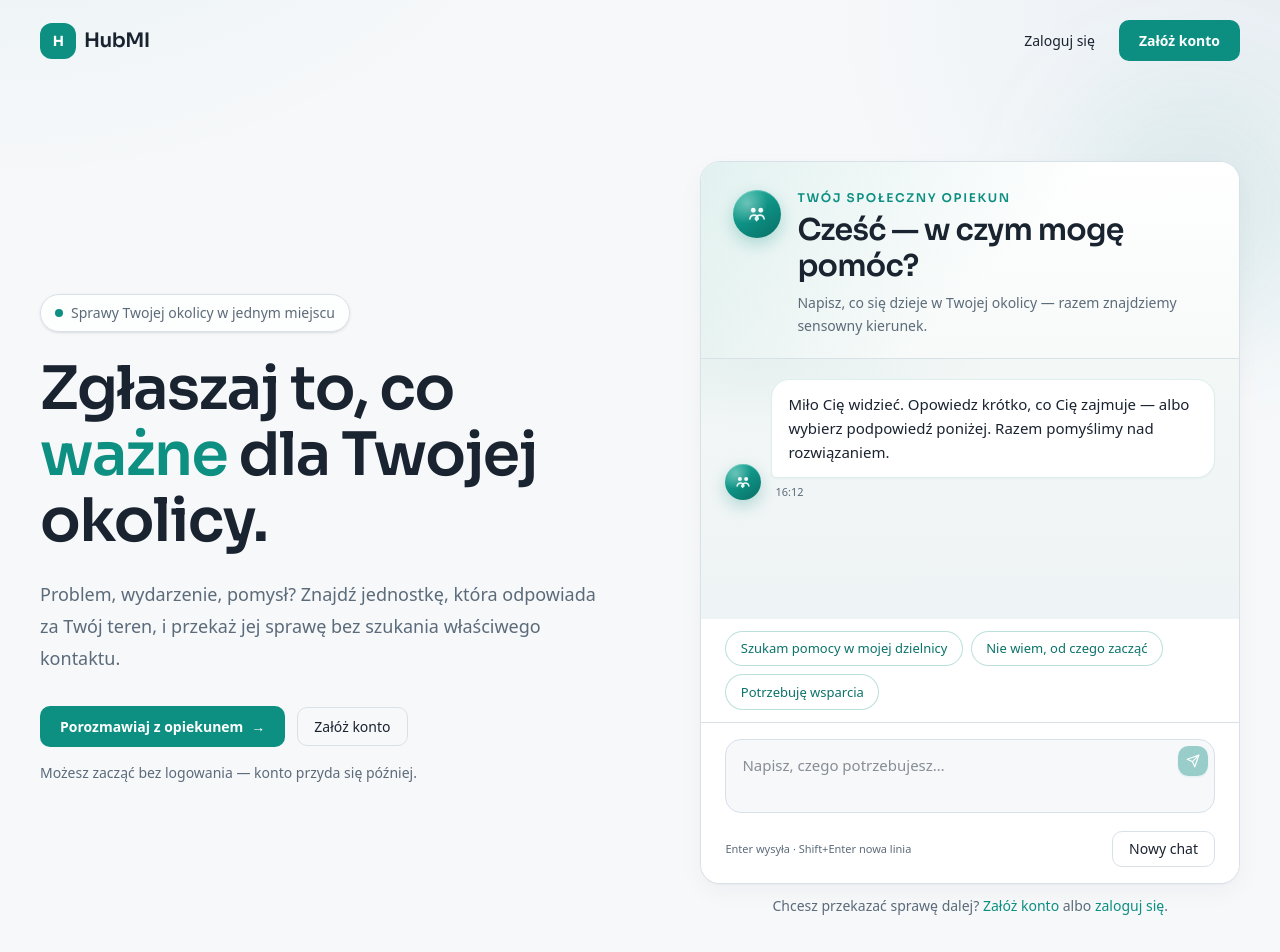
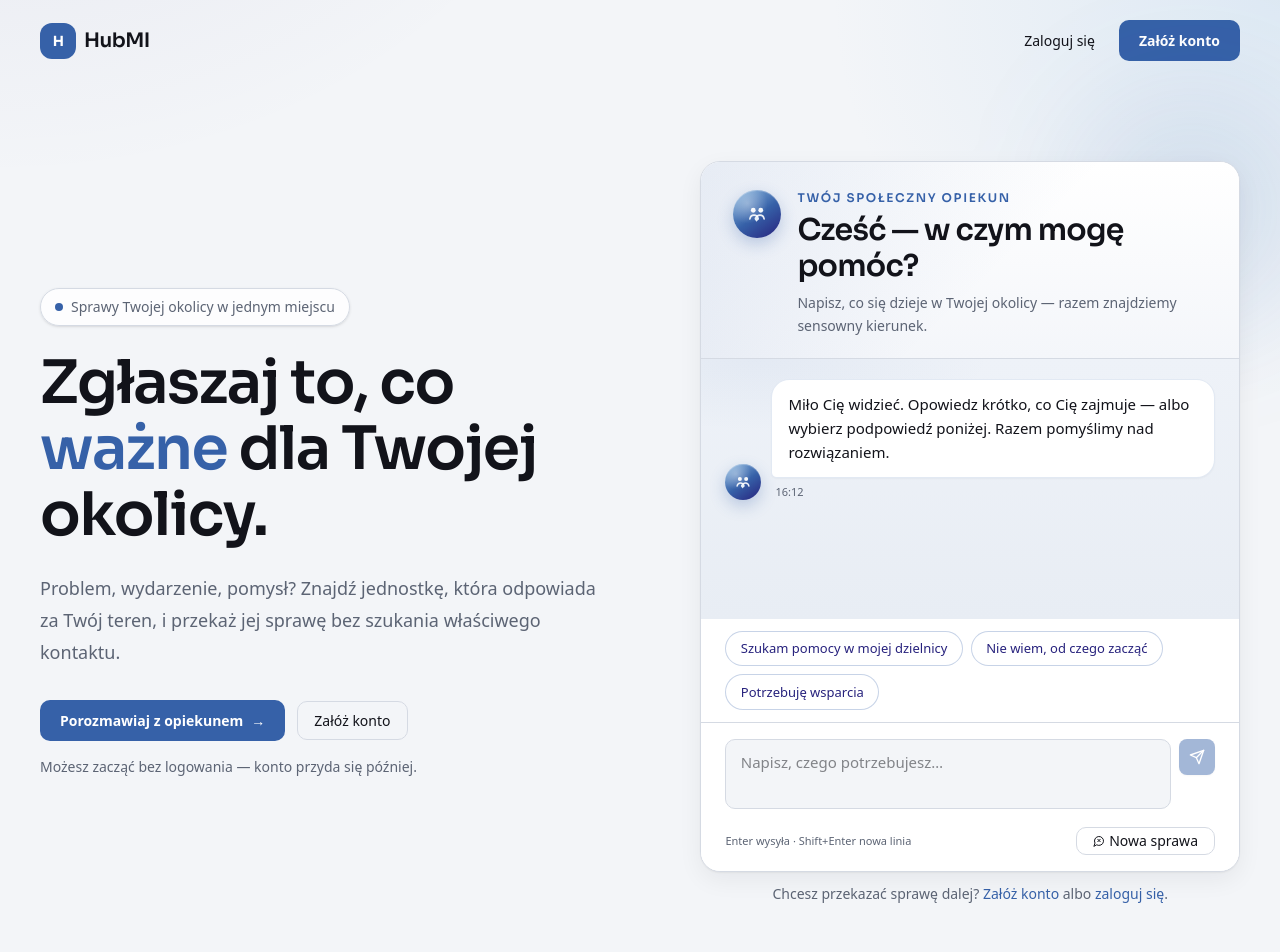
Before and after one commit to ofideveloper/hackyeah-2026-hubmi, a Next.js app in the folder apps/web/: page / in a window 1280 px wide. Shown: the top 952 px of the page. Built offline with nearby package versions, Linux system fonts and the light colour scheme.

Commit message:
updated color schema

```diff
--- a/apps/web/src/components/AssistantChat.tsx
+++ b/apps/web/src/components/AssistantChat.tsx
@@ -74,7 +74,7 @@ function CaretakerMark({ size = "md" }: { size?: "sm" | "md" }) {
         />
         <path
           d="M16 26.2c-.35-.28-2.2-1.55-2.9-3-.7-1.5-.3-2.7.8-3 .6-.15 1.15.1 1.55.55.4-.45.95-.7 1.55-.55 1.1.3 1.5 1.5.8 3-.7 1.45-2.55 2.72-2.9 3Z"
-          fill="#dff7f3"
+          fill="#e8f1fa"
         />
       </svg>
     </div>
@@ -391,7 +391,8 @@ export function AssistantChat({ userName, guestMode = false }: AssistantChatProp
       )}
 
       <form onSubmit={onSubmit} className="chat-composer border-t border-[var(--border)] px-4 py-4 sm:px-6">
-        <label className="relative block min-w-0">
+        <div className="flex items-start gap-2">
+          <label className="min-w-0 flex-1">
             <span className="sr-only">Twoja wiadomość</span>
             <textarea
               value={input}
@@ -400,8 +401,9 @@ export function AssistantChat({ userName, guestMode = false }: AssistantChatProp
               rows={2}
               disabled={busy}
               placeholder="Napisz, czego potrzebujesz…"
-            className="chat-input chat-input-with-send"
+              className="chat-input"
             />
+          </label>
           <button
             type="submit"
             disabled={busy || !input.trim()}
@@ -410,11 +412,11 @@ export function AssistantChat({ userName, guestMode = false }: AssistantChatProp
             title="Wyślij"
           >
             <svg
-              className="h-3.5 w-3.5"
+              className="h-4 w-4"
               viewBox="0 0 24 24"
               fill="none"
               stroke="currentColor"
-              strokeWidth="2.2"
+              strokeWidth="2"
               strokeLinecap="round"
               strokeLinejoin="round"
               aria-hidden
@@ -423,7 +425,7 @@ export function AssistantChat({ userName, guestMode = false }: AssistantChatProp
               <path d="M22 2 11 13" />
             </svg>
           </button>
-        </label>
+        </div>
         <div className="mt-3 flex items-center justify-between gap-3">
           <p className="text-[11px] text-[var(--muted)]">
             Enter wysyła · Shift+Enter nowa linia
@@ -432,10 +434,24 @@ export function AssistantChat({ userName, guestMode = false }: AssistantChatProp
             type="button"
             onClick={startNewChat}
             disabled={busy || onlyWelcome}
-            className="btn-ghost shrink-0 px-2.5 py-1.5 text-xs font-medium"
-            title="Wyczyść rozmowę i zacznij od nowa"
+            className="btn-ghost inline-flex h-7 shrink-0 items-center gap-1 rounded-md px-2 py-0 text-[11px] font-medium leading-none"
+            title="Zacznij nową sprawę — wyczyść rozmowę"
           >
-            Nowy chat
+            <svg
+              className="h-3 w-3"
+              viewBox="0 0 24 24"
+              fill="none"
+              stroke="currentColor"
+              strokeWidth="2"
+              strokeLinecap="round"
+              strokeLinejoin="round"
+              aria-hidden
+            >
+              <path d="M7.9 20A9 9 0 1 0 4 16.1L2 22Z" />
+              <path d="m9.5 8.5 5 5" />
+              <path d="m14.5 8.5-5 5" />
+            </svg>
+            Nowa sprawa
           </button>
         </div>
       </form>
--- a/apps/web/src/pages/_document.tsx
+++ b/apps/web/src/pages/_document.tsx
@@ -4,7 +4,7 @@ export default function Document() {
   return (
     <Html lang="pl">
       <Head>
-        <meta name="theme-color" content="#0d8f82" />
+        <meta name="theme-color" content="#27227d" />
         <meta name="application-name" content="HubMI" />
         <meta name="apple-mobile-web-app-capable" content="yes" />
         <meta name="apple-mobile-web-app-status-bar-style" content="default" />
--- a/apps/web/src/pages/index.tsx
+++ b/apps/web/src/pages/index.tsx
@@ -167,7 +167,7 @@ export default function HomePage() {
                 </div>
                 <Link
                   href="/register"
-                  className="inline-flex shrink-0 items-center justify-center gap-2 rounded-lg bg-white px-5 py-3 text-sm font-semibold text-[var(--text)] transition hover:bg-emerald-50"
+                  className="inline-flex shrink-0 items-center justify-center gap-2 rounded-lg bg-white px-5 py-3 text-sm font-semibold text-[var(--text)] transition hover:bg-[var(--accent-soft)]"
                 >
                   Załóż konto
                   <span aria-hidden="true">→</span>
--- a/apps/web/src/styles/globals.css
+++ b/apps/web/src/styles/globals.css
@@ -1,17 +1,18 @@
 @import "tailwindcss";
 
 :root {
-  --bg: #f6f8fa;
+  --bg: #f3f5f8;
   --bg-elevated: #ffffff;
-  --border: #d8e0e8;
-  --text: #1a2330;
-  --muted: #5c6b7a;
-  --accent: #0d8f82;
-  --accent-hover: #0a7369;
-  --accent-soft: rgba(13, 143, 130, 0.1);
+  --border: #d5dae3;
+  --text: #12131a;
+  --muted: #5c6474;
+  --accent: #3661a8;
+  --accent-hover: #27227d;
+  --accent-light: #94c0e5;
+  --accent-soft: rgba(54, 97, 168, 0.12);
   --danger: #c23b3b;
-  --ring: rgba(13, 143, 130, 0.28);
-  --shadow: 0 1px 2px rgba(26, 35, 48, 0.04), 0 8px 24px rgba(26, 35, 48, 0.04);
+  --ring: rgba(54, 97, 168, 0.28);
+  --shadow: 0 1px 2px rgba(18, 19, 26, 0.05), 0 8px 24px rgba(18, 19, 26, 0.06);
 }
 
 @theme inline {
@@ -23,8 +24,8 @@
 
 body {
   background:
-    radial-gradient(ellipse 90% 55% at 0% -20%, rgba(13, 143, 130, 0.09), transparent 55%),
-    radial-gradient(ellipse 70% 45% at 100% 0%, rgba(70, 120, 160, 0.07), transparent 50%),
+    radial-gradient(ellipse 90% 55% at 0% -20%, rgba(39, 34, 125, 0.08), transparent 55%),
+    radial-gradient(ellipse 70% 45% at 100% 0%, rgba(148, 192, 229, 0.22), transparent 50%),
     var(--bg);
   color: var(--text);
   min-height: 100vh;
@@ -139,8 +140,8 @@ body {
 
 .chat-shell-header {
   background:
-    linear-gradient(135deg, rgba(13, 143, 130, 0.12), transparent 55%),
-    linear-gradient(180deg, #ffffff, #f7faf9);
+    linear-gradient(135deg, rgba(54, 97, 168, 0.12), transparent 55%),
+    linear-gradient(180deg, #ffffff, #f4f6fa);
   border-bottom: 1px solid var(--border);
 }
 
@@ -148,21 +149,21 @@ body {
   color: #ffffff;
   background:
     radial-gradient(circle at 30% 28%, rgba(255, 255, 255, 0.35), transparent 42%),
-    linear-gradient(145deg, #2bb8a4 0%, var(--accent) 52%, #0a6e65 100%);
+    linear-gradient(145deg, #94c0e5 0%, var(--accent) 52%, #27227d 100%);
   box-shadow:
     0 1px 0 rgba(255, 255, 255, 0.25) inset,
-    0 6px 16px rgba(13, 143, 130, 0.28);
+    0 6px 16px rgba(54, 97, 168, 0.28);
 }
 
 .chat-thread {
   background:
-    radial-gradient(ellipse 80% 50% at 10% 0%, rgba(13, 143, 130, 0.06), transparent 55%),
-    linear-gradient(180deg, #f3f7f6 0%, #eef3f5 100%);
+    radial-gradient(ellipse 80% 50% at 10% 0%, rgba(54, 97, 168, 0.06), transparent 55%),
+    linear-gradient(180deg, #eef2f8 0%, #e8edf4 100%);
 }
 
 .chat-bubble-caretaker {
   border-radius: 1.15rem 1.15rem 1.15rem 0.35rem;
-  border: 1px solid rgba(13, 143, 130, 0.14);
+  border: 1px solid rgba(54, 97, 168, 0.14);
   background: #ffffff;
   color: var(--text);
   box-shadow: 0 1px 2px rgba(26, 35, 48, 0.04);
@@ -170,9 +171,9 @@ body {
 
 .chat-bubble-user {
   border-radius: 1.15rem 1.15rem 0.35rem 1.15rem;
-  background: linear-gradient(145deg, #12a090, var(--accent));
+  background: linear-gradient(145deg, #3661a8, var(--accent));
   color: #fff;
-  box-shadow: 0 4px 12px rgba(13, 143, 130, 0.22);
+  box-shadow: 0 4px 12px rgba(54, 97, 168, 0.22);
 }
 
 .chat-bubble-error {
@@ -295,13 +296,13 @@ body {
   flex-direction: column;
   gap: 0.35rem;
   border-radius: 1rem;
-  border: 1px solid rgba(13, 143, 130, 0.2);
+  border: 1px solid rgba(54, 97, 168, 0.2);
   background:
     linear-gradient(135deg, rgba(255, 255, 255, 0.95), rgba(236, 248, 246, 0.95)),
     #fff;
   padding: 0.85rem 0.95rem;
   text-align: left;
-  box-shadow: 0 4px 14px rgba(13, 143, 130, 0.08);
+  box-shadow: 0 4px 14px rgba(54, 97, 168, 0.08);
   transition:
     transform 0.18s ease,
     border-color 0.18s ease,
@@ -310,8 +311,8 @@ body {
 
 .project-suggest-card:hover {
   transform: translateY(-2px);
-  border-color: rgba(13, 143, 130, 0.45);
-  box-shadow: 0 8px 22px rgba(13, 143, 130, 0.14);
+  border-color: rgba(54, 97, 168, 0.45);
+  box-shadow: 0 8px 22px rgba(54, 97, 168, 0.14);
 }
 
 .project-suggest-card:focus-visible {
@@ -361,7 +362,7 @@ body {
   margin-top: 0.65rem;
   width: 100%;
   border-radius: 1rem;
-  border: 1px dashed rgba(13, 143, 130, 0.35);
+  border: 1px dashed rgba(54, 97, 168, 0.35);
   background: rgba(236, 248, 246, 0.85);
   padding: 0.85rem 0.95rem;
 }
@@ -392,11 +393,11 @@ body {
   margin-top: 0.65rem;
   width: 100%;
   border-radius: 1rem;
-  border: 1px solid rgba(13, 143, 130, 0.28);
+  border: 1px solid rgba(54, 97, 168, 0.28);
   background:
     linear-gradient(135deg, rgba(255, 255, 255, 0.96), rgba(236, 248, 246, 0.96));
   padding: 0.9rem 1rem;
-  box-shadow: 0 4px 14px rgba(13, 143, 130, 0.08);
+  box-shadow: 0 4px 14px rgba(54, 97, 168, 0.08);
 }
 
 .location-request-card-urgent {
@@ -466,7 +467,7 @@ body {
   min-height: 7.5rem;
   background:
     radial-gradient(circle at 20% 30%, rgba(255, 255, 255, 0.35), transparent 45%),
-    linear-gradient(145deg, #2bb8a4 0%, var(--accent) 50%, #0a6e65 100%);
+    linear-gradient(145deg, #94c0e5 0%, var(--accent) 50%, #27227d 100%);
   padding: 1.25rem 1.35rem;
 }
 
@@ -545,7 +546,7 @@ body {
 
 .chat-chip {
   border-radius: 999px;
-  border: 1px solid rgba(13, 143, 130, 0.28);
+  border: 1px solid rgba(54, 97, 168, 0.28);
   background: rgba(255, 255, 255, 0.85);
   padding: 0.45rem 0.9rem;
   font-size: 0.8125rem;
@@ -568,18 +569,13 @@ body {
   width: 100%;
   min-height: 3.25rem;
   resize: none;
-  border-radius: 1rem;
+  border-radius: 0.625rem;
   border: 1px solid var(--border);
   background: var(--bg);
-  padding: 0.85rem 1rem;
+  padding: 0.75rem 0.9rem;
   font-size: 0.9375rem;
   line-height: 1.45;
   transition: border-color 0.15s ease, box-shadow 0.15s ease, background 0.15s ease;
-}
-
-.chat-input-with-send {
-  padding-right: 2.6rem;
-  padding-top: 0.9rem;
 }
 
 .chat-input:focus {
@@ -593,32 +589,36 @@ body {
   opacity: 0.65;
 }
 
+/* Jak aivoxpop: size=icon obok textarea, wyrównany do góry */
 .chat-send {
-  position: absolute;
-  top: 0.45rem;
-  right: 0.45rem;
   display: inline-flex;
-  height: 1.85rem;
-  width: 1.85rem;
+  height: 2.25rem;
+  width: 2.25rem;
+  flex-shrink: 0;
   align-items: center;
   justify-content: center;
+  align-self: flex-start;
   border: none;
-  border-radius: 0.65rem;
+  border-radius: 0.5rem;
   padding: 0;
   color: #fff;
   background: var(--accent);
-  box-shadow: 0 1px 2px rgba(13, 143, 130, 0.25);
-  transition: background 0.15s ease, opacity 0.15s ease, transform 0.15s ease;
+  box-shadow: 0 1px 2px rgba(18, 19, 26, 0.08);
+  transition: background 0.15s ease, opacity 0.15s ease;
 }
 
 .chat-send:hover:not(:disabled) {
-  background: #0b7a6f;
-  transform: translateY(-0.5px);
+  background: var(--accent-hover);
 }
 
 .chat-send:disabled {
-  opacity: 0.4;
+  opacity: 0.45;
   cursor: not-allowed;
+}
+
+.chat-send:focus-visible {
+  outline: none;
+  box-shadow: 0 0 0 3px var(--ring);
 }
 
 .sr-only {
@@ -680,7 +680,7 @@ body {
   inset: -20% -10% auto;
   height: 70%;
   background:
-    radial-gradient(ellipse 55% 60% at 15% 40%, rgba(13, 143, 130, 0.16), transparent 70%),
+    radial-gradient(ellipse 55% 60% at 15% 40%, rgba(54, 97, 168, 0.16), transparent 70%),
     radial-gradient(ellipse 45% 50% at 85% 20%, rgba(70, 120, 160, 0.1), transparent 65%);
 }
 
@@ -700,7 +700,7 @@ body {
   .lp-story-rail {
     gap: 0;
     padding-left: 1.5rem;
-    border-left: 2px solid rgba(13, 143, 130, 0.2);
+    border-left: 2px solid rgba(54, 97, 168, 0.2);
   }
 
   .lp-story-beat {
@@ -721,7 +721,7 @@ body {
     height: 0.7rem;
     border-radius: 999px;
     background: var(--accent);
-    box-shadow: 0 0 0 4px rgba(13, 143, 130, 0.15);
+    box-shadow: 0 0 0 4px rgba(54, 97, 168, 0.15);
   }
 }
 
```
Also changed, not shown: apps/web/public/manifest.webmanifest, 2 other files (tests, documents, lock files or other folders). Lines whose indentation alone changed are shown as unchanged.
